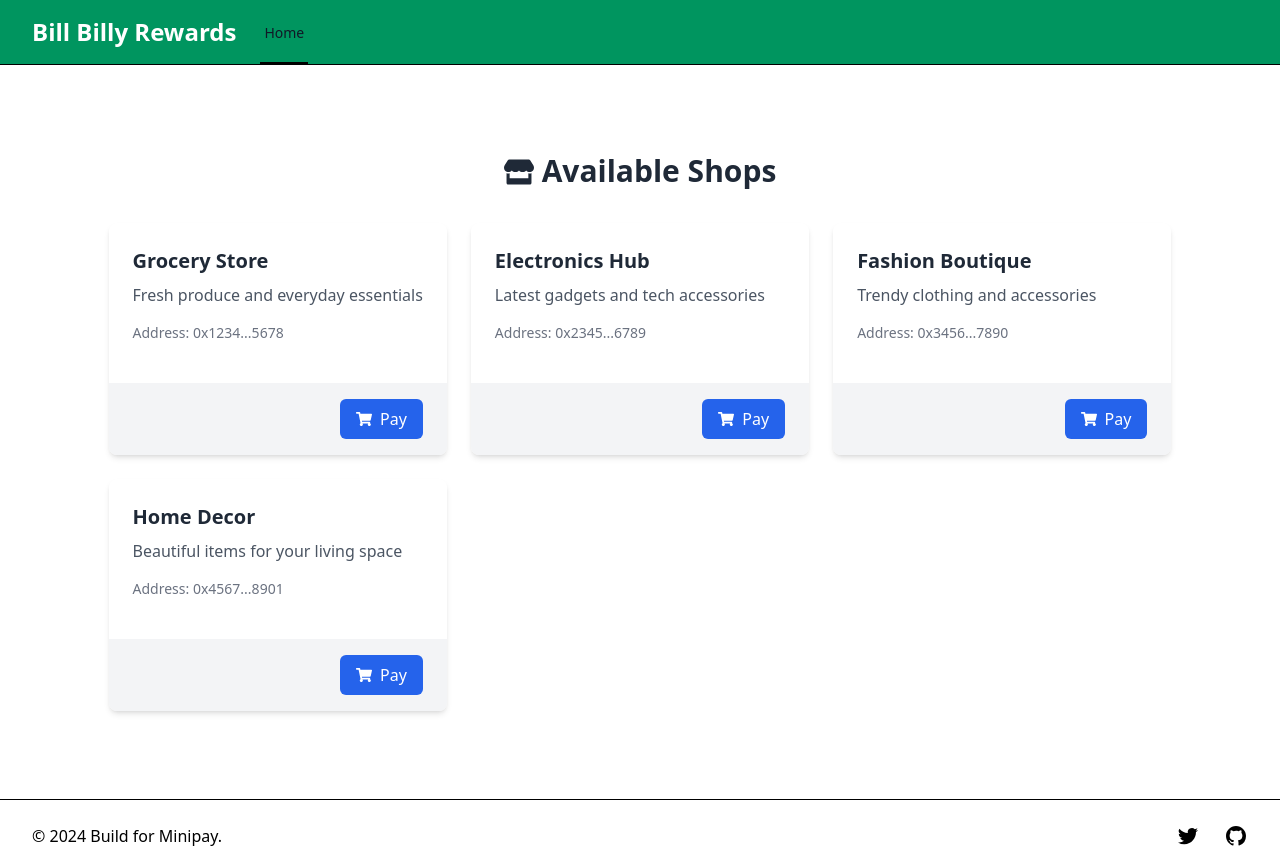
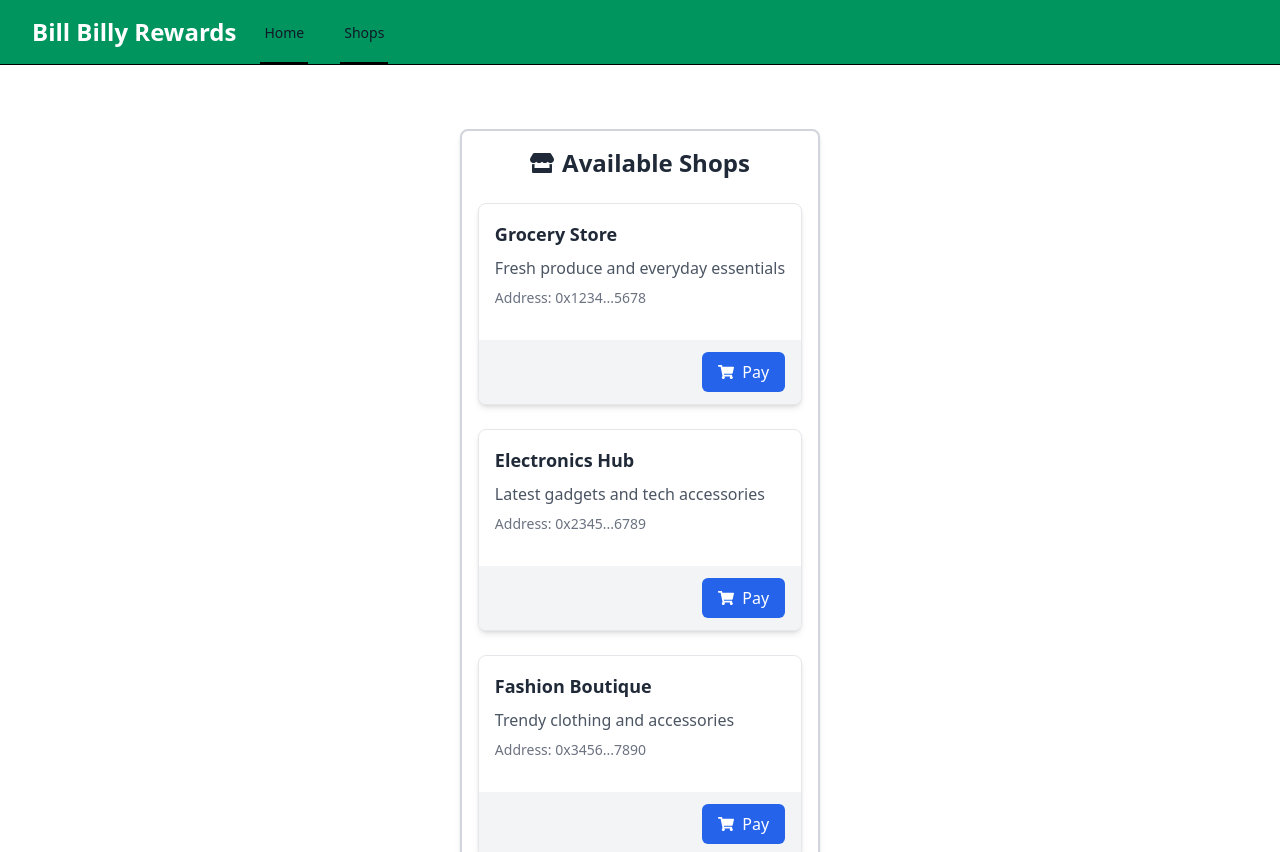
Before and after one commit to Olisehgenesis/Bill-Bill-Rewards, a Next.js app in the folder packages/react-app/: page /shops in a window 1280 px wide. Shown: the top 852 px of the page. Built offline with nearby package versions, Linux system fonts and the light colour scheme.

Commit message:
to work on stores and scan to pay

```diff
--- a/packages/react-app/components/Header.tsx
+++ b/packages/react-app/components/Header.tsx
@@ -24,8 +24,17 @@ export default function Header() {
                   <p>Bill Billy Rewards</p>
                 </div>
                 <div className="hidden sm:ml-6 sm:flex sm:space-x-8">
-                  <a className="inline-flex items-center border-b-2 border-black px-1 pt-1 text-sm font-medium text-gray-900">
+                  <a
+                    href="/"
+                    className="inline-flex items-center border-b-2 border-black px-1 pt-1 text-sm font-medium text-gray-900"
+                  >
                     Home
+                  </a>
+                  <a
+                    href="/shops"
+                    className="inline-flex items-center border-b-2 border-black px-1 pt-1 text-sm font-medium text-gray-900"
+                  >
+                    Shops
                   </a>
                 </div>
               </div>
@@ -36,10 +45,17 @@ export default function Header() {
             <div className="space-y-1 pt-2 pb-4">
               <Disclosure.Button
                 as="a"
-                href="#"
+                href="/"
                 className="block border-l-4 border-black py-2 pl-3 pr-4 text-base font-medium text-black"
               >
                 Home
+              </Disclosure.Button>
+              <Disclosure.Button
+                as="a"
+                href="/shops"
+                className="block border-l-4 border-black py-2 pl-3 pr-4 text-base font-medium text-black"
+              >
+                Shops
               </Disclosure.Button>
               {/* Add here your custom menu elements */}
             </div>
--- a/packages/react-app/components/shopperDashboard.tsx
+++ b/packages/react-app/components/shopperDashboard.tsx
@@ -255,7 +255,13 @@ const ShopperDashboard: React.FC<ShopperDashboardProps> = ({
                     <div className="bg-white p-6 rounded-lg">
                         <h3 className="text-xl font-bold mb-4">Available Shops</h3>
                         {/* Add shop list here */}
-                        <button onClick={() => setShowShops(false)} className="mt-4 p-2 bg-red-600 text-white rounded-md">Close</button>
+                        <a
+    href="/shops"
+    onClick={() => setShowShops(false)}  // Ensure modal closes when link is clicked
+    className="mt-4 p-2 bg-red-600 text-white rounded-md inline-block"
+>
+    Go to Shops
+</a>
                     </div>
                 </div>
             )}
--- a/packages/react-app/pages/shops.tsx
+++ b/packages/react-app/pages/shops.tsx
@@ -10,26 +10,26 @@ const shopData = [
 ];
 
 function Shops() {
-  const handlePay = (shopAddress) => {
+  const handlePay = (shopAddress: string) => {
     // Implement payment logic here
     console.log(`Initiating payment to shop: ${shopAddress}`);
   };
 
   return (
-    <div className="max-w-6xl mx-auto p-6">
-      <h1 className="text-3xl font-bold mb-8 text-center text-gray-800">
+    <div className="max-w-4xl mx-auto p-4 border-2 border-gray-300 rounded-lg shadow-md">
+      <h1 className="text-2xl font-bold mb-6 text-center text-gray-800">
         <FaStore className="inline-block mr-2 mb-1" />
         Available Shops
       </h1>
-      <div className="grid grid-cols-1 md:grid-cols-2 lg:grid-cols-3 gap-6">
+      <div className="grid grid-cols-1 gap-6">
         {shopData.map((shop) => (
-          <div key={shop.id} className="bg-white rounded-lg shadow-md overflow-hidden transition-transform duration-300 hover:scale-105">
-            <div className="p-6">
-              <h2 className="text-xl font-semibold mb-2 text-gray-800">{shop.name}</h2>
-              <p className="text-gray-600 mb-4">{shop.description}</p>
+          <div key={shop.id} className="bg-white rounded-lg shadow-md overflow-hidden transition-transform duration-300 hover:scale-105 border border-gray-200">
+            <div className="p-4">
+              <h2 className="text-lg font-semibold mb-2 text-gray-800">{shop.name}</h2>
+              <p className="text-gray-600 mb-2">{shop.description}</p>
               <p className="text-sm text-gray-500 mb-4">Address: {shop.address}</p>
             </div>
-            <div className="bg-gray-100 px-6 py-4 flex justify-end">
+            <div className="bg-gray-100 px-4 py-3 flex justify-end">
               <button
                 onClick={() => handlePay(shop.address)}
                 className="bg-blue-600 text-white px-4 py-2 rounded-md hover:bg-blue-700 transition duration-300 flex items-center"
```
